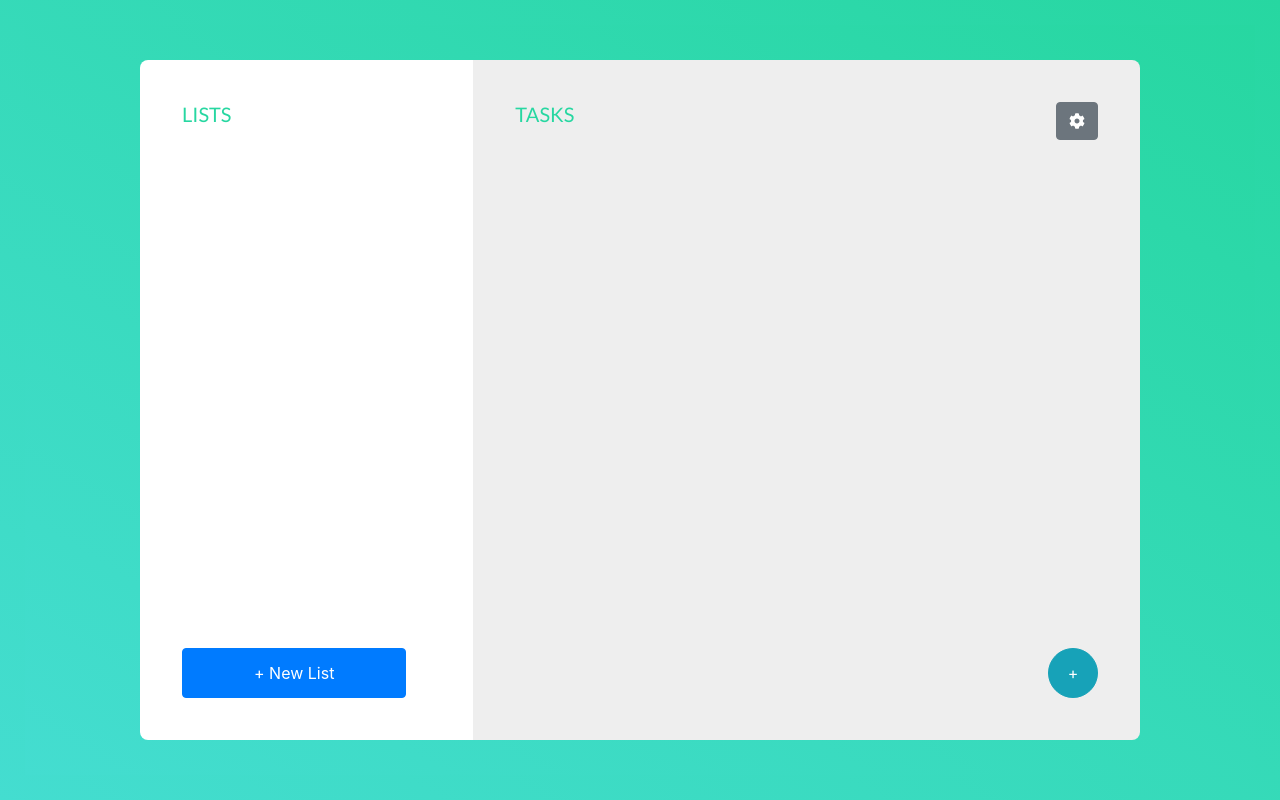
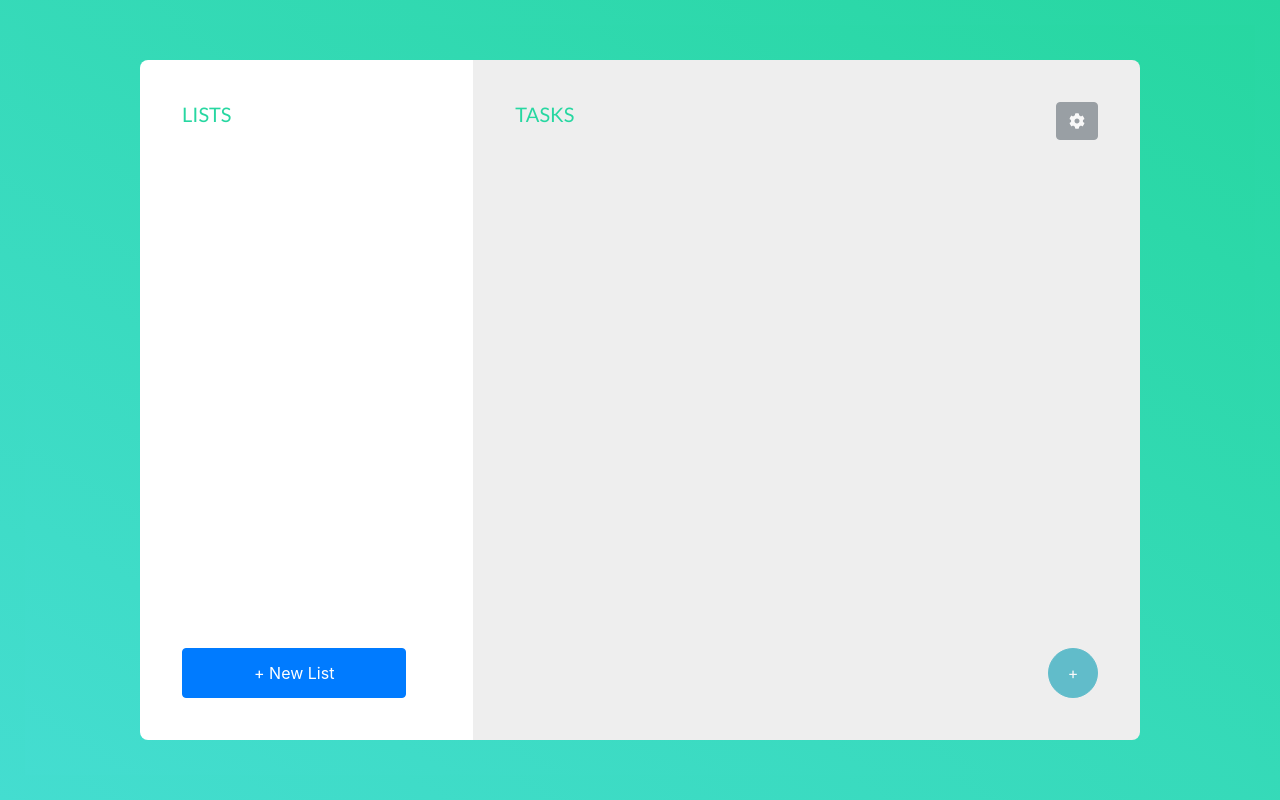
Before and after one commit to josephsieang/angular-task-manager, an Angular app: page /lists in a window 1280 px wide. Built offline with nearby package versions, Linux system fonts and the light colour scheme.

Commit message:
Disable list setting button and task adding button if no lists are created

```diff
--- a/src/app/pages/task-view/task-view.component.html
+++ b/src/app/pages/task-view/task-view.component.html
@@ -36,6 +36,7 @@
               data-toggle="dropdown"
               aria-haspopup="true"
               aria-expanded="false"
+              [disabled]="disabled"
             >
               <fa-icon [icon]="listSettingIcon"></fa-icon>
             </button>
@@ -81,6 +82,7 @@
       <button
         class="btn btn-info rounded-circle btn-new-task"
         (click)="createNewTasks()"
+        [disabled]="disabled"
       >
         +
       </button>
--- a/src/app/pages/task-view/task-view.component.ts
+++ b/src/app/pages/task-view/task-view.component.ts
@@ -24,6 +24,7 @@ export class TaskViewComponent implements OnInit {
   listSettingIcon = faCog;
   taskDeleteIcon = faTrashAlt;
   taskEditIcon = faUserEdit;
+  disabled = true;
 
   constructor(
     private taskService: TaskService,
@@ -48,6 +49,7 @@ export class TaskViewComponent implements OnInit {
     });
 
     this.lists = this.taskService.getLists();
+    if (this.lists.length > 0) this.disabled = false;
   }
 
   createNewLists(): void {
```
